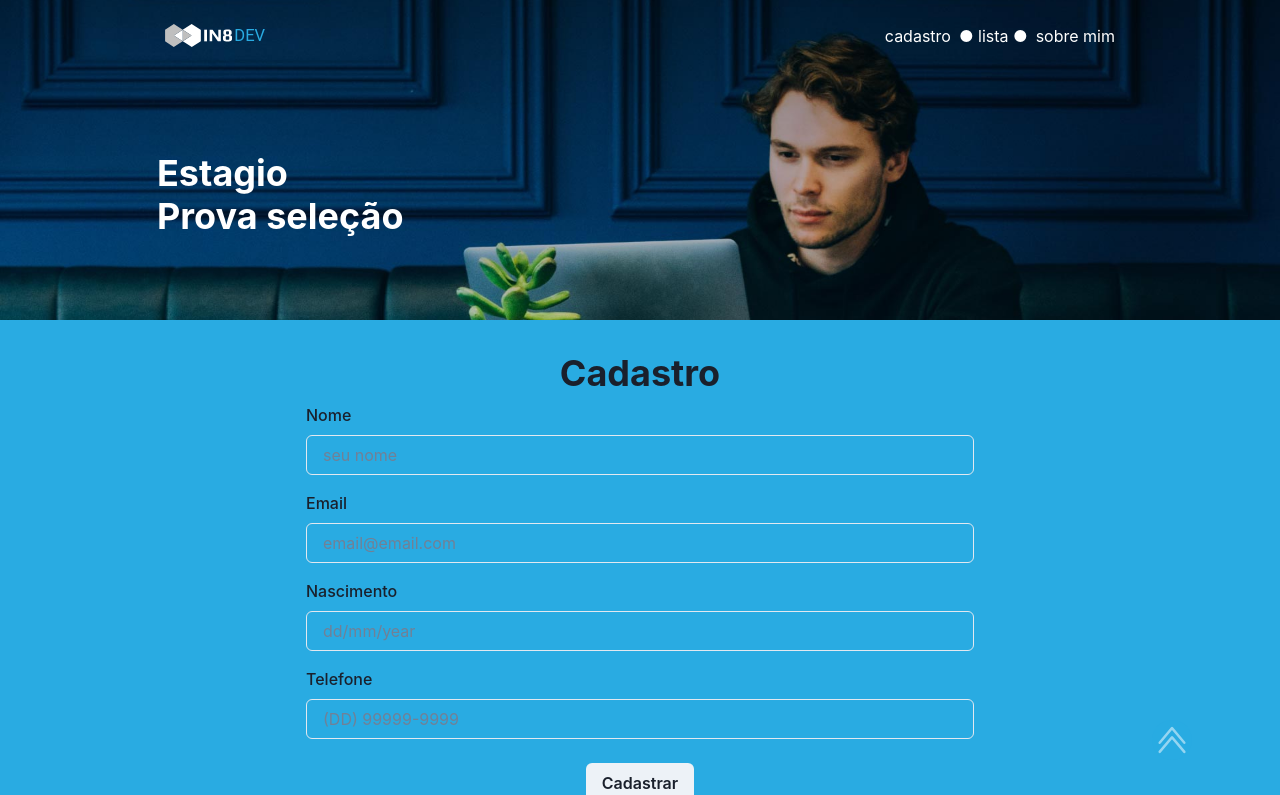
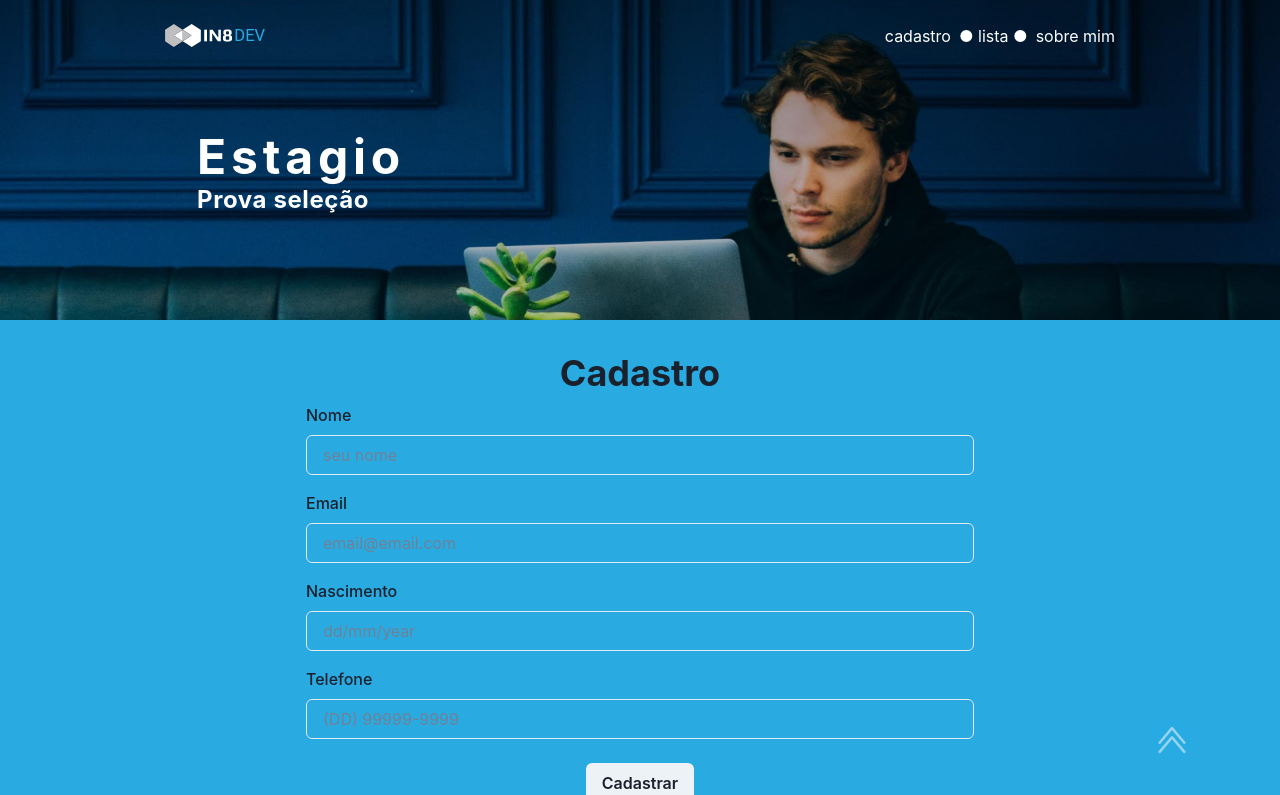
Before and after one commit to vzsoares/in8-web-app, a React (Create React App) app: page / in a window 1280 px wide. Shown: the top 795 px of the page. Built offline with nearby package versions, Linux system fonts and the light colour scheme; no server answers.

Commit message:
enh:styles:navbar footer

```diff
--- a/src/App.tsx
+++ b/src/App.tsx
@@ -13,17 +13,33 @@ function App() {
       <Flex
         alignItems='center'
         w='100%'
-        backgroundImage='./imagens/index-image.jpg'
-        h='40vh'
+        backgroundImage={{
+          base: "./imagens/index-image-mobile.jpg",
+          md: "./imagens/index-image.jpg",
+        }}
+        minH={{ base: "100vh", md: "40vh" }}
         backgroundPosition='center'
         backgroundSize='cover'
         flexDir='column'
+        position='relative'
       >
         {/* TODO hamburger navbar */}
         <Navbar />
-        <Box color='white' w='100%' maxW='998px' pt='5rem' px='1rem'>
-          <Heading>Estagio</Heading>
-          <Heading as='h3'>Prova seleção</Heading>
+        <Box
+          color='white'
+          w='100%'
+          maxW='998px'
+          px='3.5rem'
+          textAlign={{ base: "center", sm: "start" }}
+          position='absolute'
+          top='40%'
+        >
+          <Heading fontSize='xxx-large' letterSpacing='widest'>
+            Estagio
+          </Heading>
+          <Heading fontSize='x-large' letterSpacing='wide'>
+            Prova seleção
+          </Heading>
         </Box>
       </Flex>
       <Flex w='100%' bgColor='#29abe2' justifyContent='center' p='2rem'>
@@ -37,7 +53,6 @@ function App() {
           <RegisteredList />
         </Box>
       </Flex>
-      {/* TODO change img's sizes */}
       <Flex w='100%' justifyContent='center'>
         <Footer />
       </Flex>
--- a/src/components/Footer.tsx
+++ b/src/components/Footer.tsx
@@ -8,9 +8,9 @@ export default function Footer() {
       w='100%'
       backgroundImage={{
         base: "././imagens/rodape-mobile.jpg",
-        md: "./imagens/rodape-desktop.jpg",
+        sm: "./imagens/rodape-desktop.jpg",
       }}
-      minH={{ base: "35vh", md: "20vh" }}
+      minH={{ base: "45vh", sm: "20vh" }}
       backgroundPosition='center'
       backgroundSize='cover'
       flexDir='column'
```
